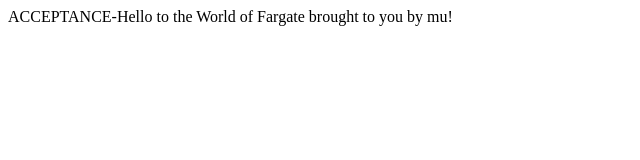
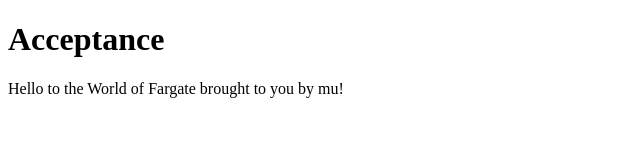
Before and after one commit to surfnbrain/test-fargate, a plain HTML site: page index.html in a window 1280 px wide. Shown: the whole page, without its empty margins (0-640 px from the left). Drawn offline with Linux system fonts and the light colour scheme.

Commit message:
changed the page

```diff
--- a/index.html
+++ b/index.html
@@ -2,6 +2,11 @@
 <html>
   <head>
     <meta charset="UTF-8">
+    <title>Acceptance</title>
   </head>
-  <body>ACCEPTANCE-Hello to the World of Fargate brought to you by mu!</body>
+  <body>
+    <h1>Acceptance</h1>
+
+    <p>Hello to the World of Fargate brought to you by mu!
+  </body>
 </html>
```
